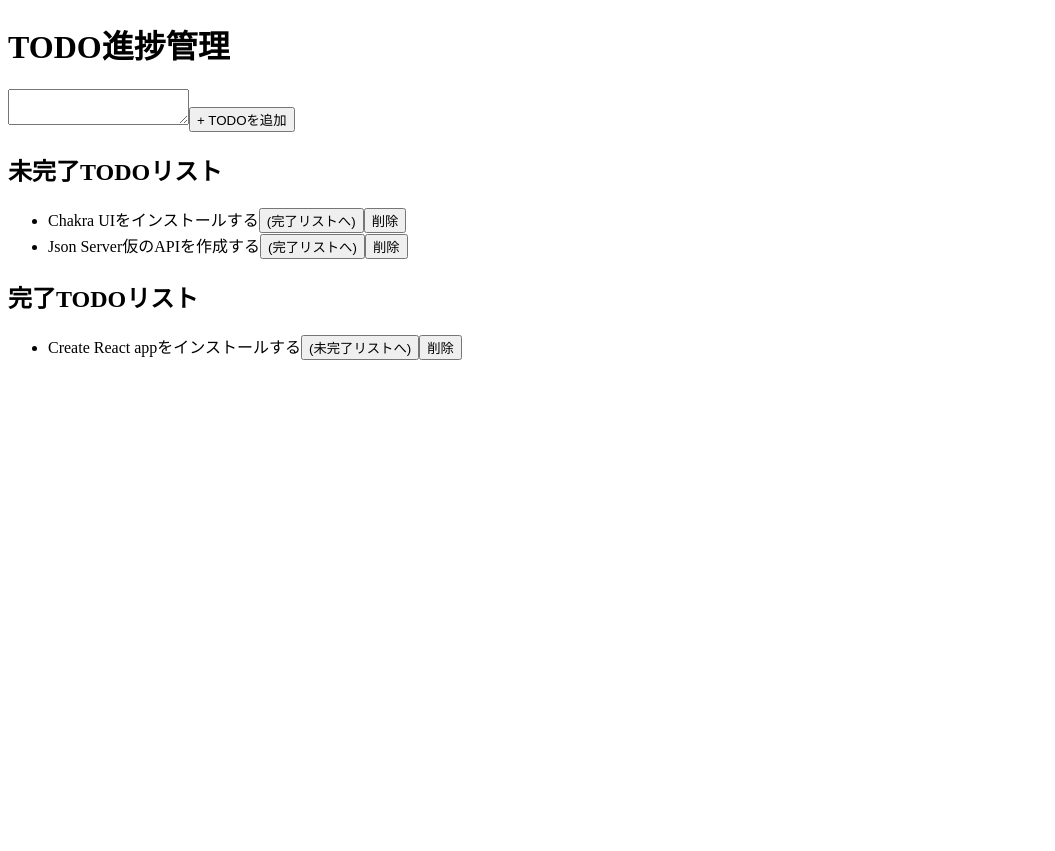
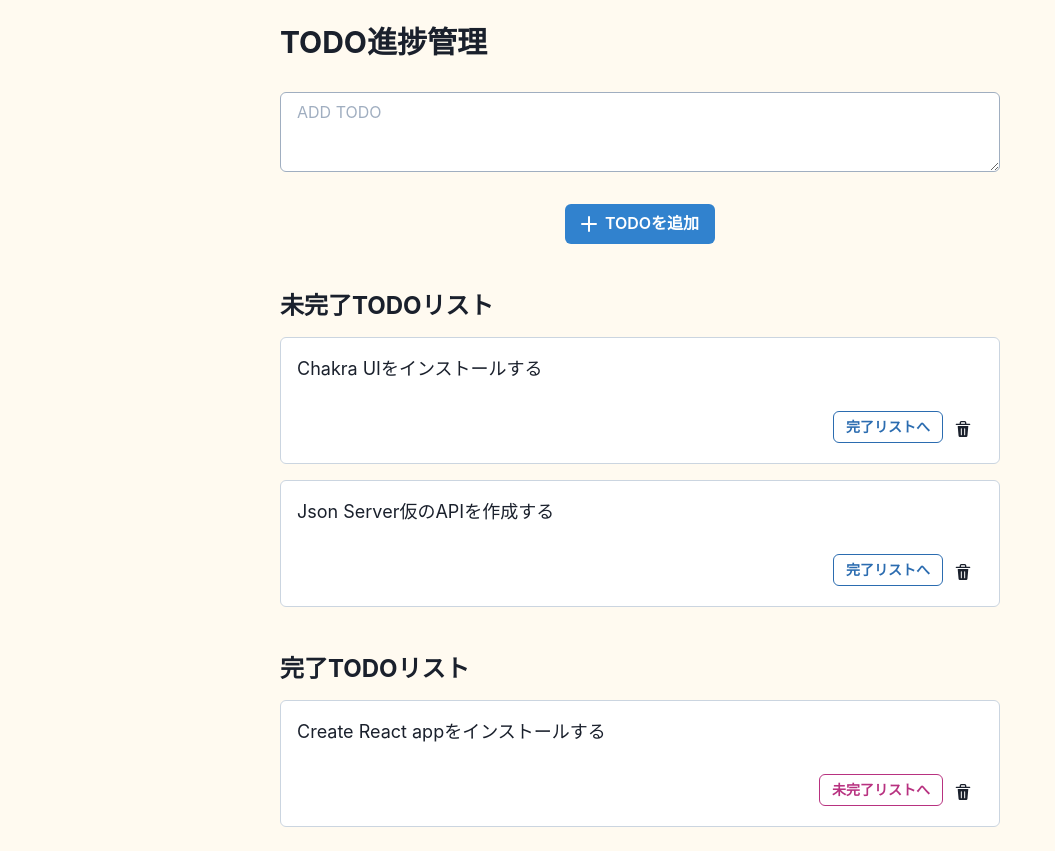
Before and after one commit to kusanousk/react-todo-app, a React (Create React App) app: page / in a window 1280 px wide. Shown: the whole page, without its empty margins (0-1055 px from the left). Before the commit the page ends 800 px from the top, so only its background shows below. Built offline with nearby package versions, Linux system fonts and the light colour scheme; data requests are answered from the project's data file.

Commit message:
chakra uiで見た目を整えた

```diff
--- a/package.json
+++ b/package.json
@@ -3,10 +3,15 @@
   "version": "0.1.0",
   "private": true,
   "dependencies": {
+    "@chakra-ui/icons": "^1.1.1",
+    "@chakra-ui/react": "^1.7.2",
+    "@emotion/react": "^11",
+    "@emotion/styled": "^11",
     "@testing-library/jest-dom": "^5.11.4",
     "@testing-library/react": "^11.1.0",
     "@testing-library/user-event": "^12.1.10",
     "axios": "^0.24.0",
+    "framer-motion": "^4",
     "react": "^17.0.2",
     "react-dom": "^17.0.2",
     "react-scripts": "4.0.3",
--- a/src/components/App.js
+++ b/src/components/App.js
@@ -1,3 +1,5 @@
+import { AddIcon } from "@chakra-ui/icons";
+import { Container } from "@chakra-ui/layout";
 import { useRef } from "react";
 import { useTodo } from "../hooks/useTodo";
 import { TodoAdd } from "./TodoAdd";
@@ -30,11 +32,17 @@
   });
 
   return (
-    <>
-      <TodoTitle title="TODO進捗管理" as="h1" />
+    <Container centerContent p={{ base: "4", md: "6" }} maxWidth="3xl">
+      <TodoTitle
+        title="TODO進捗管理"
+        as="h1"
+        fontSize={{ base: "2xl", md: "3xl" }}
+      />
 
       <TodoAdd
-        buttonText="+ TODOを追加"
+        placeholder="ADD TODO"
+        leftIcon={<AddIcon />}
+        buttonText="TODOを追加"
         inputEl={inputEl}
         handleAddTodoListItem={handleAddTodoListItem}
       />
@@ -45,6 +53,7 @@
         todoList={inCompletedList}
         toggleTodoListItemStatus={toggleTodoListItemStatus}
         deleteTodoListItem={deleteTodoListItem}
+        fontSize={{ base: "xl", md: "2xl" }}
       />
 
       <TodoList
@@ -53,8 +62,9 @@
         todoList={completedList}
         toggleTodoListItemStatus={toggleTodoListItemStatus}
         deleteTodoListItem={deleteTodoListItem}
+        fontSize={{ base: "xl", md: "2xl" }}
       />
-    </>
+    </Container>
   );
 }
 
--- a/src/components/TodoAdd.js
+++ b/src/components/TodoAdd.js
@@ -1,8 +1,30 @@
-export const TodoAdd = ({ buttonText, inputEl, handleAddTodoListItem }) => {
+import { Button } from "@chakra-ui/button";
+import { Textarea } from "@chakra-ui/textarea";
+
+export const TodoAdd = ({
+  placeholder,
+  leftIcon,
+  buttonText,
+  inputEl,
+  handleAddTodoListItem,
+}) => {
   return (
     <>
-      <textarea ref={inputEl} />
-      <button onClick={handleAddTodoListItem}>{buttonText}</button>
+      <Textarea
+        placeholder={placeholder}
+        bgColor="white"
+        mt="8"
+        borderColor="gray.400"
+        ref={inputEl}
+      />
+      <Button
+        onClick={handleAddTodoListItem}
+        colorScheme="blue"
+        leftIcon={leftIcon}
+        mt="8"
+      >
+        {buttonText}
+      </Button>
     </>
   );
 };
--- a/src/components/TodoItem.js
+++ b/src/components/TodoItem.js
@@ -1,3 +1,7 @@
+import { Button, IconButton } from "@chakra-ui/button";
+import { DeleteIcon } from "@chakra-ui/icons";
+import { Flex, ListItem, Text } from "@chakra-ui/layout";
+
 export const TodoItem = ({
   todo,
   toggleTodoListItemStatus,
@@ -8,13 +12,37 @@
 
   const handleDeleteTodoListItem = () => deleteTodoListItem(todo.id);
 
+  const label = todo.done ? "未完了リストへ" : "完了リストへ";
+  const setColorScheme = todo.done ? "pink" : "blue";
+
   return (
-    <li>
-      {todo.content}
-      <button onClick={handleToggleTodoListItemStatus}>
-        ({todo.done ? "未完了リストへ" : "完了リストへ"})
-      </button>
-      <button onClick={handleDeleteTodoListItem}>削除</button>
-    </li>
+    <ListItem
+      borderWidth="1px"
+      p="4"
+      mt="4"
+      bg="white"
+      borderRadius="md"
+      borderColor="gray.300"
+    >
+      <Text mb="6">{todo.content}</Text>
+
+      <Flex align="center" justify="flex-end">
+        <Button
+          colorScheme={setColorScheme}
+          variant="outline"
+          size="sm"
+          onClick={handleToggleTodoListItemStatus}
+        >
+          {label}
+        </Button>
+
+        <IconButton
+          icon={<DeleteIcon />}
+          variant="unstyled"
+          aria-label="delete"
+          onClick={handleDeleteTodoListItem}
+        />
+      </Flex>
+    </ListItem>
   );
 };
--- a/src/components/TodoList.js
+++ b/src/components/TodoList.js
@@ -1,3 +1,4 @@
+import { List } from "@chakra-ui/layout";
 import { TodoItem } from "./TodoItem";
 import { TodoTitle } from "./TodoTitle";
 
@@ -7,13 +8,14 @@
   deleteTodoListItem,
   title,
   as,
+  fontSize,
 }) => {
   return (
     <>
       {todoList.length !== 0 && (
         <>
-          <TodoTitle title={title} as={as} />
-          <ul>
+          <TodoTitle title={title} as={as} fontSize={fontSize} mt="12" />
+          <List w="full">
             {todoList.map((todo) => (
               <TodoItem
                 todo={todo}
@@ -22,7 +24,7 @@
                 deleteTodoListItem={deleteTodoListItem}
               />
             ))}
-          </ul>
+          </List>
         </>
       )}
     </>
--- a/src/components/TodoTitle.js
+++ b/src/components/TodoTitle.js
@@ -1,7 +1,10 @@
+import { Heading } from "@chakra-ui/layout";
 import { memo } from "react";
 
-export const TodoTitle = memo(({ title, as }) => {
-  if (as === "h1") return <h1>{title}</h1>;
-  if (as === "h2") return <h2>{title}</h2>;
-  return <p>{title}</p>;
+export const TodoTitle = memo(({ title, as, fontSize, mt }) => {
+  return (
+    <Heading mt={mt} as={as} fontSize={fontSize} w="full">
+      {title}
+    </Heading>
+  );
 });
--- a/src/index.js
+++ b/src/index.js
@@ -1,10 +1,14 @@
-import React from 'react';
-import ReactDOM from 'react-dom';
-import App from './components/App';
+import { ChakraProvider } from "@chakra-ui/react";
+import React from "react";
+import ReactDOM from "react-dom";
+import App from "./components/App";
+import theme from "./theme/theme";
 
 ReactDOM.render(
   <React.StrictMode>
-    <App />
+    <ChakraProvider theme={theme}>
+      <App />
+    </ChakraProvider>
   </React.StrictMode>,
-  document.getElementById('root')
+  document.getElementById("root")
 );
--- /dev/null
+++ b/src/theme/theme.js
@@ -0,0 +1,19 @@
+import { extendTheme } from "@chakra-ui/react";
+
+// グローバルなテーマを定義
+const theme = extendTheme({
+  styles: {
+    global: {
+      body: {
+        backgroundColor: "orange.50",
+        color: "gray.800",
+      },
+      p: {
+        fontSize: { base: "md", md: "lg" },
+        lineHeight: "tall",
+      },
+    },
+  },
+});
+
+export default theme;
```
Also changed, not shown: db.json (line endings or trailing spaces), 1 other file (tests, documents, lock files or other folders).
